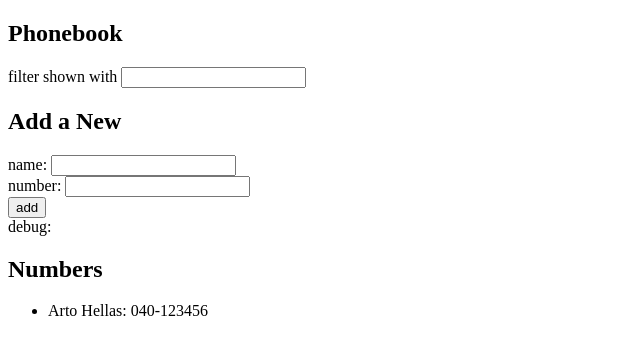
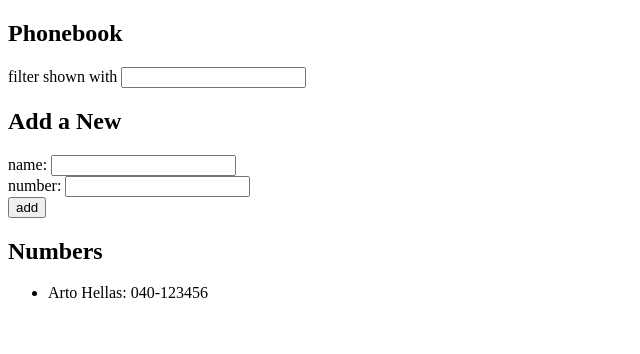
Before and after one commit to facusardi/desarrollo-we-practica, a React (Vite) app in the folder Part 2/formularios/: page / in a window 1280 px wide. Shown: the top 354 px of the page, without its empty margins (0-640 px from the left). Built offline with nearby package versions, Linux system fonts and the light colour scheme.

Commit message:
Ejercicio 2.10 Finalizado

```diff
--- a/Part 2/formularios/src/App.jsx
+++ b/Part 2/formularios/src/App.jsx
@@ -1,4 +1,7 @@
 import { useState } from 'react';
+import Filter from './component/Filter';
+import AddPersons from './component/AddPersons';
+import PersonsList from './component/PersonsList';
 
 function App() {
   const [persons, setPersons] = useState([{ name: 'Arto Hellas', number: '040-123456' }]);
@@ -24,7 +27,7 @@ function App() {
 
    if (persons.some(person => person.name === newName))
     {
-    alert(`${newName} ya esta en la lista`);
+    alert(`${newName} ya está en la lista`);
     return;
     }
     const personObject = { name: newName, number: newNumber };
@@ -35,26 +38,16 @@ function App() {
   return (
     <div>
       <h2>Phonebook</h2>
-      <div>
-        filter shown with <input value = {filter} onChange={handleFilterChange}/>
-      </div>
+      <Filter value={filter} onChange={handleFilterChange}/>
       <h2>Add a New</h2>
-      <form onSubmit={addPerson}>
-        <div>
-          name: <input value={newName} onChange={handleNameChange} />
-        </div>
-        <div>number: <input value={newNumber} onChange={handleNumberChange}/></div>
-        <div>
-          <button type="submit">add</button>
-        </div>
-      </form>
-      <div>debug: {newName}</div>
+      <AddPersons onSubmit={addPerson} newName={newName} handleNameChange={handleNameChange} newNumber={newNumber} handleNumberChange={handleNumberChange}/>
       <h2>Numbers</h2>
-      <ul>
+      {/*<ul>
         {PersonToShow.map((p, i) => (
-          <li key={i}>{p.name}:  {p.number}</li>
+          <li key={i}>{p.name} {p.number}</li>
         ))}
-      </ul>
+      </ul>*/}
+      <PersonsList persons={PersonToShow}/>
     </div>
   );
 }
--- /dev/null
+++ b/Part 2/formularios/src/component/AddPersons.jsx
@@ -0,0 +1,20 @@
+import React from 'react'
+
+const AddPersons = ({onSubmit, newName, handleNameChange, newNumber, handleNumberChange}) => {
+
+  return (
+    <div>
+      <form onSubmit={onSubmit}>
+        <div>
+          name: <input value={newName} onChange={handleNameChange} />
+        </div>
+        <div>number: <input value={newNumber} onChange={handleNumberChange}/></div>
+        <div>
+          <button type="submit">add</button>
+        </div>
+      </form>
+    </div>
+  )
+}
+
+export default AddPersons
--- /dev/null
+++ b/Part 2/formularios/src/component/Filter.jsx
@@ -0,0 +1,12 @@
+import React from 'react'
+
+
+const Filter = ({value, onChange}) => {
+  return (
+    <div>
+       filter shown with <input value = {value} onChange={onChange}/>
+    </div>
+  )
+}
+
+export default Filter
--- /dev/null
+++ b/Part 2/formularios/src/component/PersonsList.jsx
@@ -0,0 +1,16 @@
+import React from 'react'
+
+const PersonsList = ({persons}) => {
+
+  return (
+    <div>
+        <ul>
+        {persons.map((p, i) => (
+          <li key={i}>{p.name}:  {p.number}</li>
+        ))}
+      </ul>
+    </div>
+  )
+}
+
+export default PersonsList;
```
